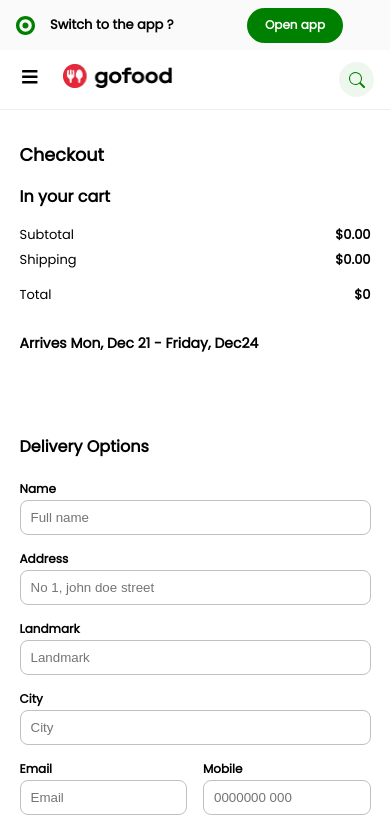
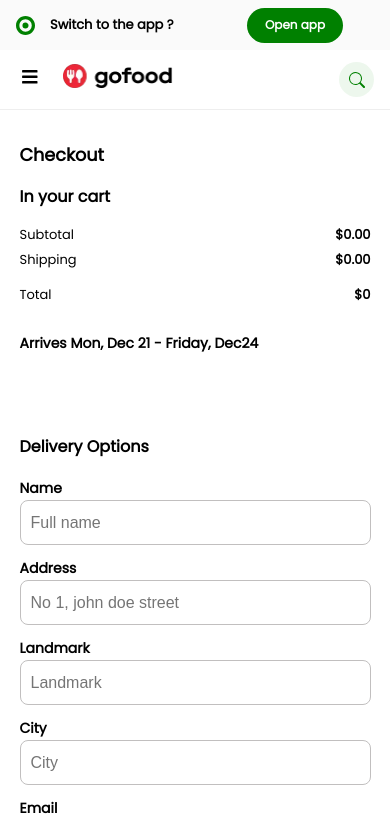
Before and after one commit to collins-cl/gofoodclone, a React (Vite) app: page /checkout in a window 390 px wide. Shown: the top 818 px of the page. Built offline with nearby package versions, Linux system fonts and the light colour scheme; some icons are missing.

Commit message:
created: checkout section

```diff
--- a/src/Components/Cart/Cart.scss
+++ b/src/Components/Cart/Cart.scss
@@ -318,14 +318,15 @@
 
           .title {
             font-size: 14px;
-            width: 55%;
+            width: 50%;
           }
 
           .amount {
             display: flex;
+            justify-content: space-between;
             align-items: center;
             gap: 1em;
-            width: 35%;
+            width: 30%;
 
             .sum {
               height: 25px;
--- a/src/Pages/Checkout/Checkout.scss
+++ b/src/Pages/Checkout/Checkout.scss
@@ -222,9 +222,23 @@
                   justify-content: space-between;
                   gap: 1em;
                 }
+                label {
+                  font-size: 14px;
+                }
+
+                input {
+                  height: 45px;
+                  font-size: 16px;
+                }
 
                 button {
                   width: 70%;
+                  height: 45px;
+
+                }
+
+                .contact {
+                  flex-direction: column;
                 }
               }
             }
```
